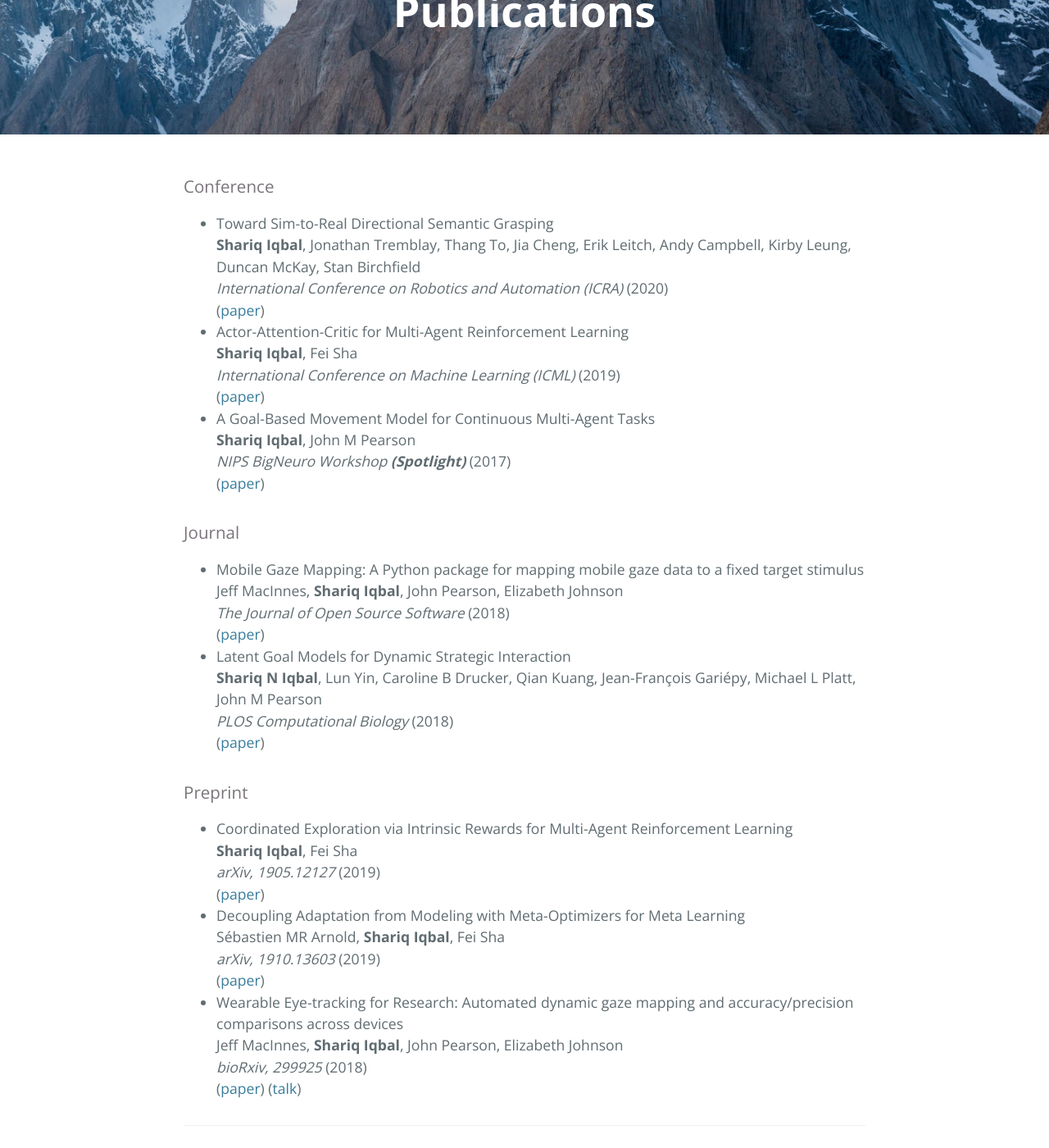
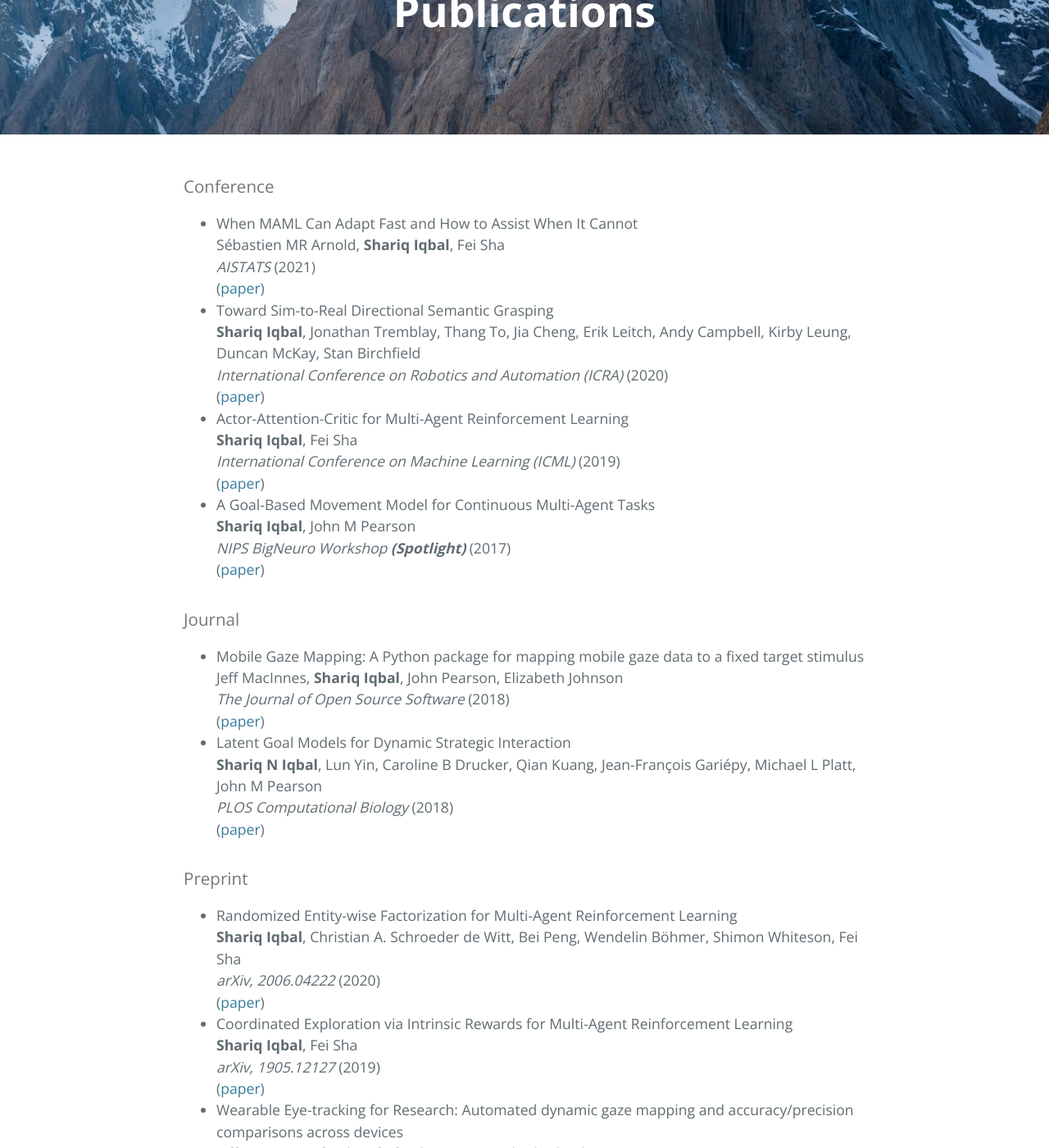
Before and after one commit to shariqiqbal2810/shariqiqbal2810.github.io, a Jekyll site: the page built from publications.html, in a window 1280 px wide and 1400 px high, scrolled down 337 px. Shown: the whole window at 82% size. Built offline with Jekyll 4.4.1, drawn with Linux system fonts in a browser that asks for light colours; a style sheet for code colours, icons or effects is not loaded.

Commit message:
update pubs

```diff
--- a/_data/publications.yml
+++ b/_data/publications.yml
@@ -1,12 +1,24 @@
 -
-    Authors: 'Sébastien MR Arnold, <b>Shariq Iqbal</b>, Fei Sha'
-    Title: 'Decoupling Adaptation from Modeling with Meta-Optimizers for Meta Learning'
-    Publication: arXiv, 1910.13603
+    Authors: '<b>Shariq Iqbal</b>, Christian A. Schroeder de Witt, Bei Peng, Wendelin Böhmer, Shimon Whiteson, Fei Sha'
+    Title: 'Randomized Entity-wise Factorization for Multi-Agent Reinforcement Learning'
+    Publication: arXiv, 2006.04222
     Volume: false
     Number: false
     Pages: false
-    Year: 2019
+    Year: 2020
     Type: Preprint
+    Link: https://arxiv.org/abs/2006.04222
+    Site: false
+    Talk: false
+-
+    Authors: 'Sébastien MR Arnold, <b>Shariq Iqbal</b>, Fei Sha'
+    Title: 'When MAML Can Adapt Fast and How to Assist When It Cannot'
+    Publication: AISTATS
+    Volume: false
+    Number: false
+    Pages: false
+    Year: 2021
+    Type: Conference
     Link: https://arxiv.org/abs/1910.13603
     Site: false
     Talk: false
```
